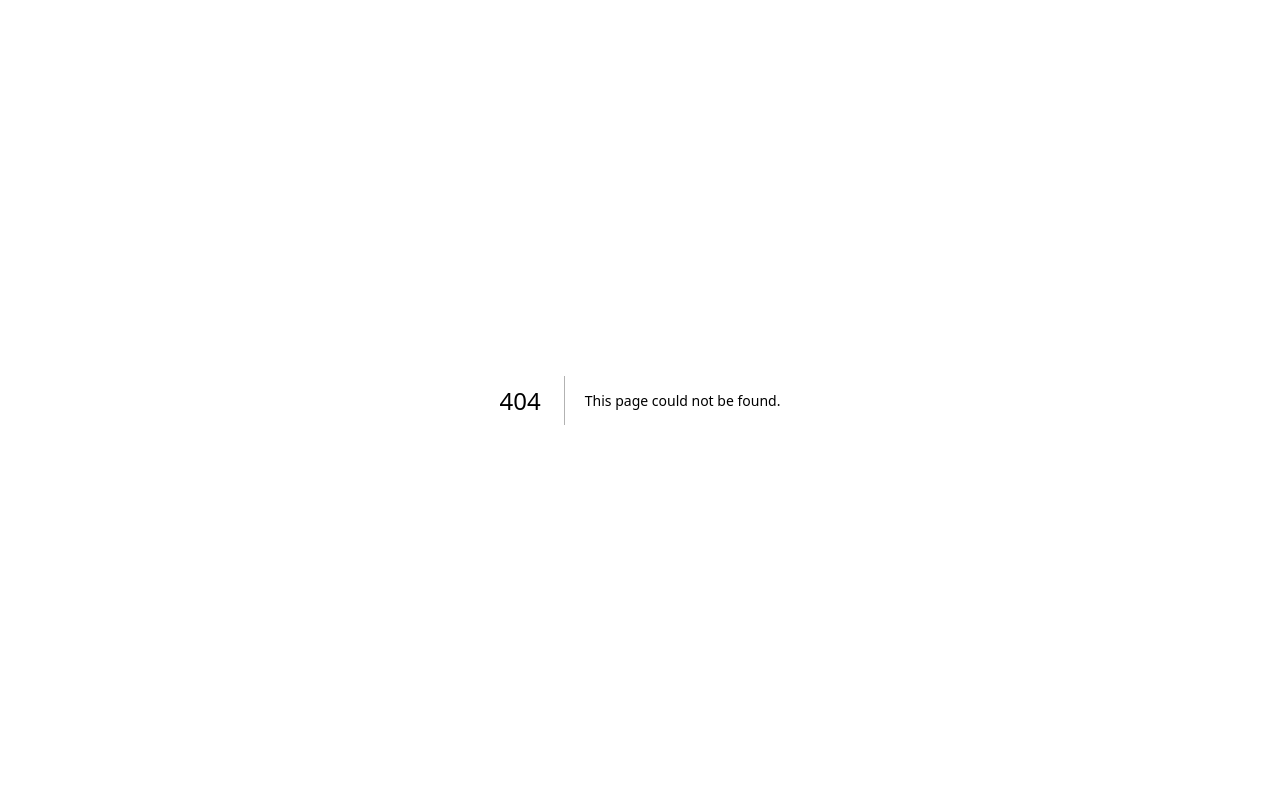
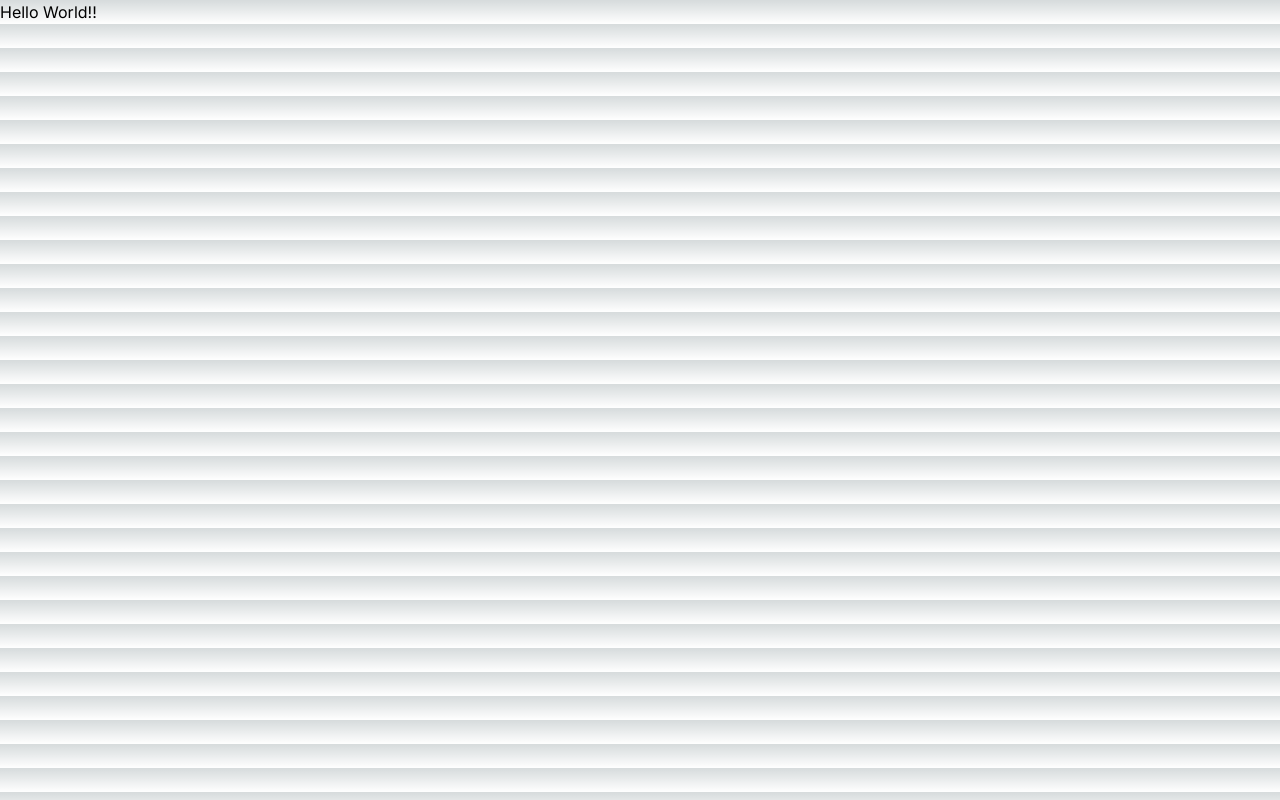
Before and after one commit to kennedymahoro/tic-tac-toe, a Next.js app: page /colorchanger in a window 1280 px wide. Before the commit this address had no page. Built offline with nearby package versions, Linux system fonts and the light colour scheme.

Commit message:
to try out the router

```diff
--- /dev/null
+++ b/app/colorchanger/page.tsx
@@ -0,0 +1,9 @@
+export default function Colorchanger() {
+  return (
+    <main>
+      <div>
+        Hello World!!
+      </div>
+    </main>
+  )
+}
```
